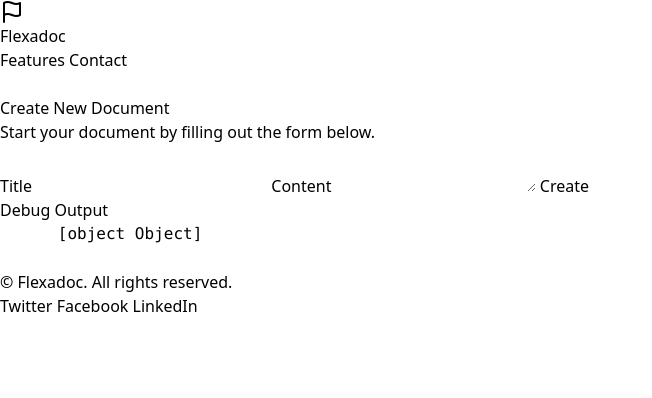
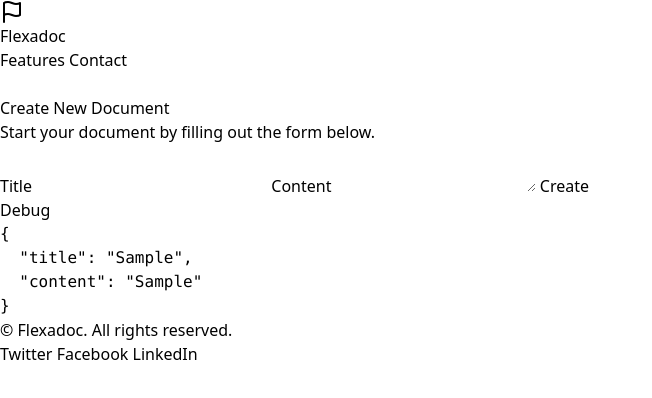
Before and after one commit to xdega/flexadoc, a SvelteKit app: page /create in a window 1280 px wide. Both pictures are taken after typing "Sample", "Sample" into the empty fields and a click on the button "Create". Shown: the top 398 px of the page, without its empty margins (0-652 px from the left). Built offline with nearby package versions, Linux system fonts and the light colour scheme.

Commit message:
Update debug viewer

```diff
--- a/src/components/DebugOutput.svelte
+++ b/src/components/DebugOutput.svelte
@@ -5,12 +5,10 @@
   export let hasData;
 </script>
 
-<div>
+<div class="w-full max-w-md rounded-md p-6 bg-slate-500">
+  <h2 class="text-lg font-bold mb-2">Debug</h2>
   {#if hasData}
-    <h2 class="text-xl font-bold mb-2">Debug Output</h2>
-    <pre>
-      <slot />
-    </pre>
+    <pre class="whitespace-pre-wrap text-left"><slot /></pre>
   {:else}
     <p>No data available.</p>
   {/if}
--- a/src/components/FormCreate.svelte
+++ b/src/components/FormCreate.svelte
@@ -20,7 +20,9 @@
     // Store the form data locally
     storedData = newData;
 
+    // Check if the form is empty and update the state
     formIsEmpty = storedData.title === "" && storedData.content === "";
+
     // Clear the form
     formData = {
       title: "",
@@ -49,5 +51,5 @@
 </form>
 
 <DebugOutput hasData={!formIsEmpty}>
-  {storedData}
+  {JSON.stringify(storedData, null, 2)}
 </DebugOutput>
```
Also changed, not shown: src/routes/create/+page.svelte (+0 -15 lines).
